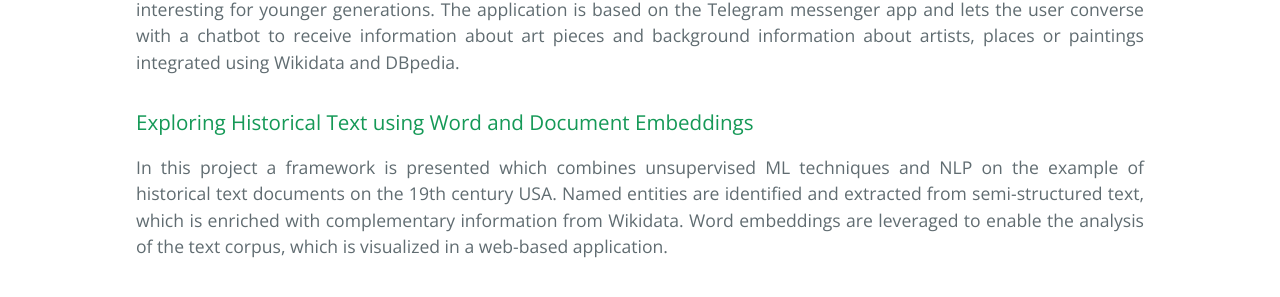
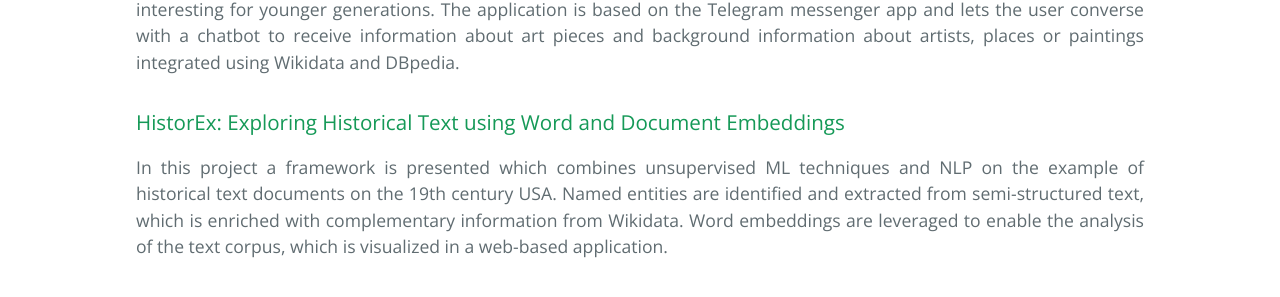
Before and after one commit to ISE-FIZKarlsruhe/ISE-FIZKarlsruhe.github.io, a Jekyll site: the page built from CourseProjects2019.md, in a window 1280 px wide. Shown: the part 893-1190 px from the top of the page. Built offline with Jekyll 4.4.1, drawn with Linux system fonts in a browser that asks for light colours; our own code applies the rules of GitHub Pages for plain Markdown files.

Commit message:
Update CourseProjects2019.md

```diff
--- a/CourseProjects2019.md
+++ b/CourseProjects2019.md
@@ -12,7 +12,7 @@ Teaching Team: Russa Biswas, Maria Koutraki, Tabea Tietz, Rima Türker and Prof.
 ### A Linked Data Enhanced Museum Chatbot
 <div style="text-align: justify">In this project, a chatbot for the Städel Museum Frankfurt, Germany was developed to make museum visits more interesting for younger generations. The application is based on the Telegram messenger app and lets the user converse with a chatbot to receive information about art pieces and background information about artists, places or paintings integrated using Wikidata and DBpedia.</div>
 
-### Exploring Historical Text using Word and Document Embeddings
+### HistorEx: Exploring Historical Text using Word and Document Embeddings
 <div style="text-align: justify">In this project a framework is presented which combines unsupervised ML techniques and NLP on the example of historical text documents on the 19th century USA. Named entities are identified and extracted from semi-structured text, which is enriched with complementary information from Wikidata. Word embeddings are leveraged to enable the analysis of the text corpus, which is visualized in a web-based application.</div>
 
 ### Content-based Book Recommender System
```
